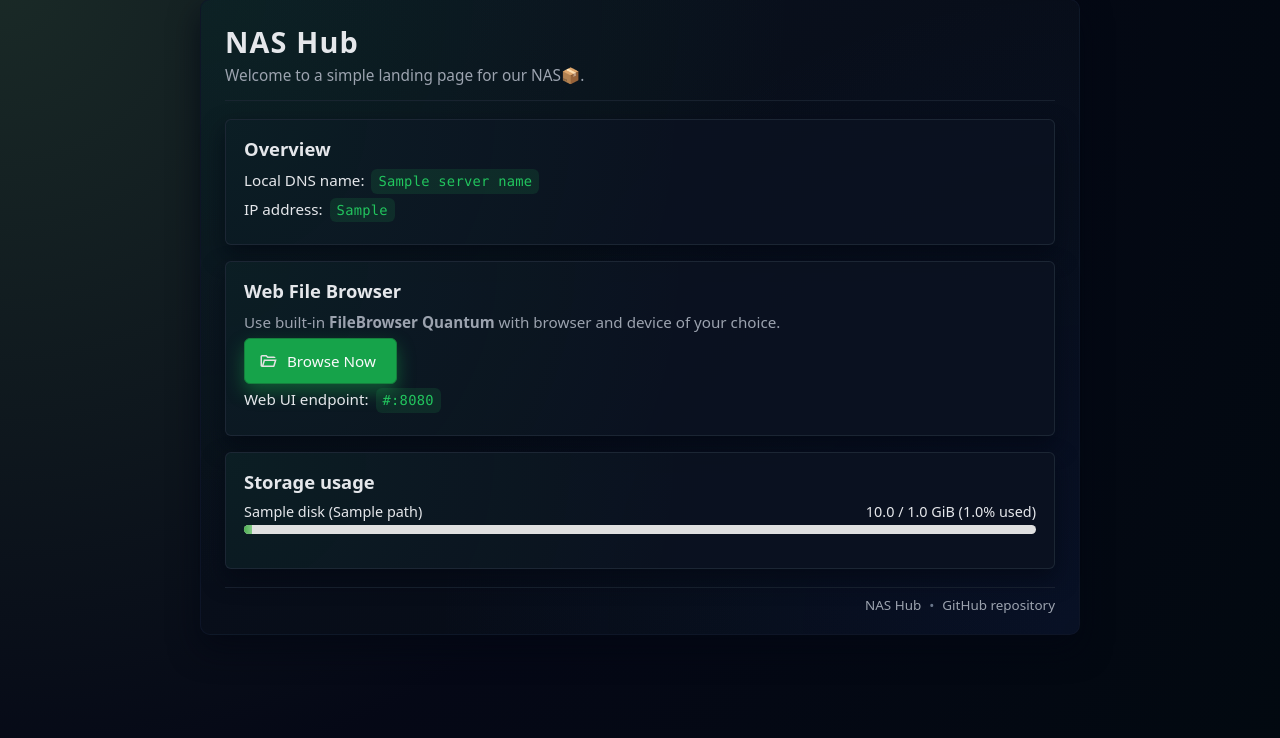
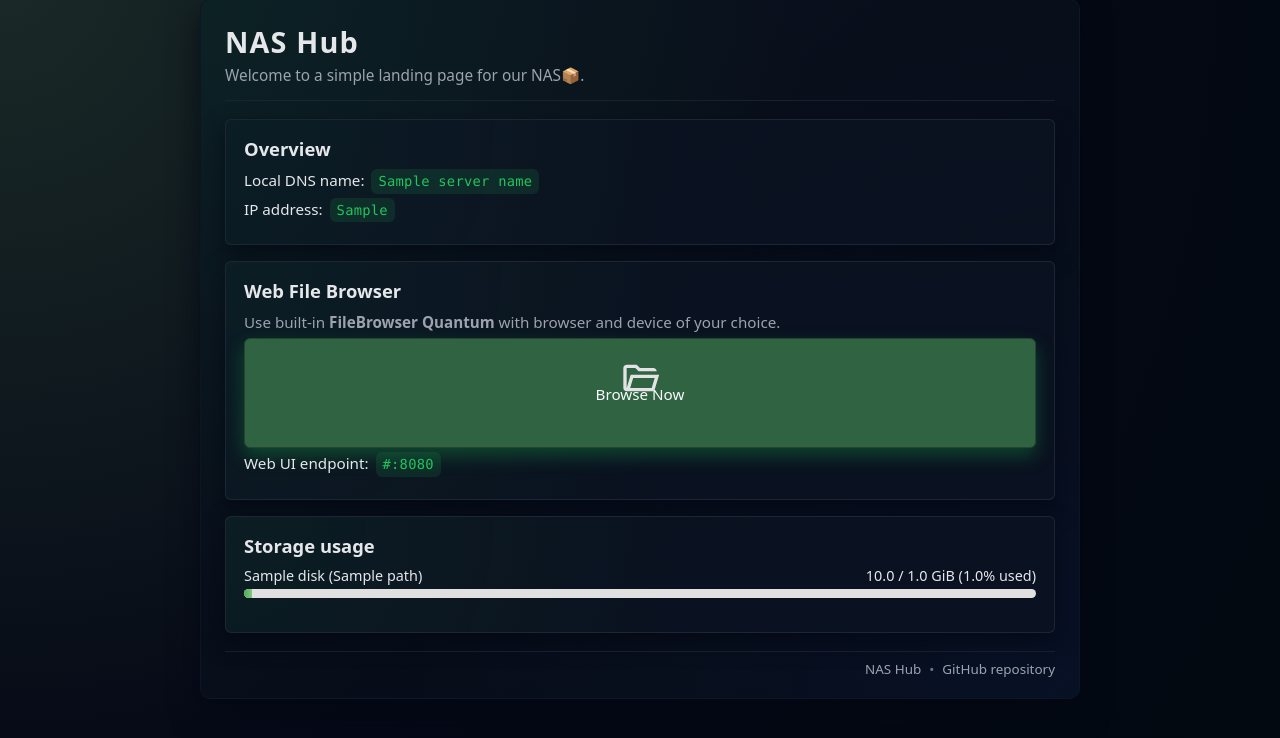
Before and after one commit to kubikulek231/nas, a Flask app: template website/src/templates/index.html in a window 1280 px wide. Shown: the part 25-763 px from the top of the page. Run offline with Flask 3, Linux system fonts and the light colour scheme; the template is opened without the code that fills it: most values are stand-ins (such as "Sample title", 1, 10 or a date in 2020).

Commit message:
Style button

```diff
--- a/website/src/static/browser.css
+++ b/website/src/static/browser.css
@@ -20,27 +20,49 @@
 }
 
 .button-primary {
-  background-color: #16a34a;          /* base green */
-  border-color: #15803d;
-  color: #f9fafb;
-  box-shadow: 0 8px 18px rgba(22, 163, 74, 0.45);
+  display: flex;
+  flex-direction: column;
+  align-items: center;
+  justify-content: center;
+
+  width: 100%;
+  min-height: 110px;
+
+  background-color: #2f6342;
+  border: 1px solid #244630;
+  border-radius: 6px;
+
   background-image: url("/static/browse.svg");
   background-repeat: no-repeat;
-  background-position: 14px center;
-  background-size: 18px 18px;
-  padding-left: 42px;                  /* room for icon */
+  background-position: center 28%;
+  background-size: 40px 40px;
+
+  color: #f9fafb;
+  box-shadow: 0 8px 18px rgba(22, 163, 74, 0.35);
+  text-decoration: none;
+  font-size: 0.95rem;
+  font-weight: 500;
+  padding: 12px 16px 10px;
+
+  cursor: pointer;
+  transition:
+    background-color 0.18s ease,
+    box-shadow 0.18s ease,
+    transform 0.08s ease;
+}
+
+.button-primary span {
+  margin-top: 44px; /* push text below the icon area */
 }
 
 .button-primary:hover {
-  background-color: #22c55e;
-  border-color: #16a34a;
-  box-shadow: 0 10px 22px rgba(34, 197, 94, 0.55);
+  background-color: #37734d;
+  box-shadow: 0 10px 22px rgba(22, 163, 74, 0.45);
   transform: translateY(-1px);
 }
 
 .button-primary:active {
-  background-color: #15803d;
-  border-color: #166534;
-  box-shadow: 0 4px 10px rgba(22, 163, 74, 0.4);
+  background-color: #244630;
+  box-shadow: 0 4px 10px rgba(22, 163, 74, 0.35);
   transform: translateY(0);
 }
```
